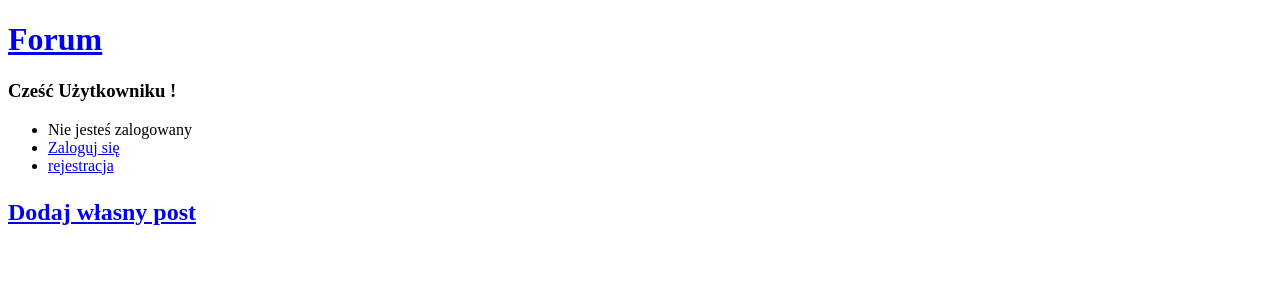
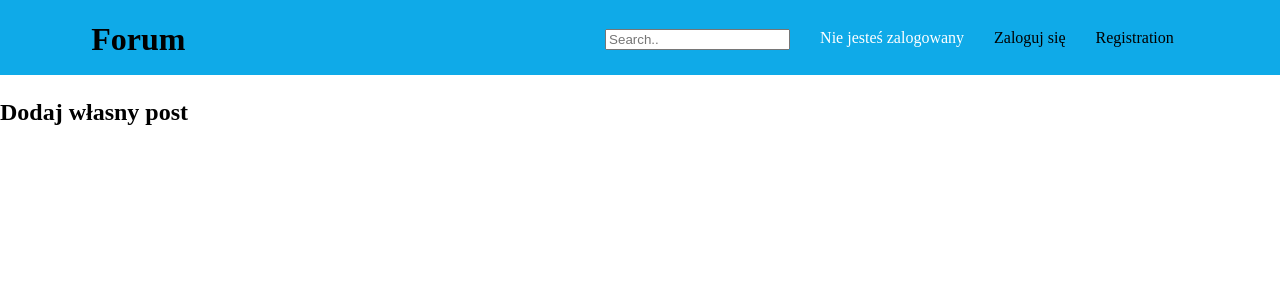
Before and after one commit to maniakiemby/Forum, a Django app: page / in a window 1280 px wide. Shown: the top 300 px of the page. Run offline with Django 3.2, Linux system fonts and the light colour scheme; data that the repository does not hold is empty.

Commit message:
some css added + made 1 stati folder for full project + logged in after registration

```diff
--- a/forum_proj/forum_proj/settings.py
+++ b/forum_proj/forum_proj/settings.py
@@ -121,6 +121,11 @@ USE_TZ = True
 
 STATIC_URL = '/static/'
 
+STATICFILES_DIRS = [
+    os.path.join(BASE_DIR, "static"),
+    'path_to_static_directory/static/',
+]
+
 # Redirect to home URL after login (Default redirects to /accounts/profile/)
 LOGIN_REDIRECT_URL = '/'
 
--- /dev/null
+++ b/forum_proj/static/base_style.css
@@ -0,0 +1,38 @@
+body {
+    margin: 0;
+    padding: 0;
+}
+header {
+    background-color: #0FAAE8;
+    height: 75px;
+}
+
+a {
+    text-decoration: none;
+    color: black;
+}
+
+.header-container {
+    display: flex;
+    align-items: center;
+    justify-content: space-around;
+}
+
+.header-context {
+    display: flex;
+    align-items: center;
+}
+
+ul {
+    display: flex;
+    justify-content: center;
+}
+
+li {
+    display: flex;
+    margin: 0 15px;
+    color: white;
+}
+/* .content {
+    display: flex;
+} */
--- a/forum_proj/user_panel/static/user_panel/registration_style.css
+++ b/forum_proj/static/user_panel/css/registration_style.css
@@ -41,6 +41,7 @@ form {
 }
 
 li {
+    color: red;
     position: relative;
     display: block;
     text-align: left;
--- a/forum_proj/templates/base.html
+++ b/forum_proj/templates/base.html
@@ -3,16 +3,18 @@
 <head>
     <meta charset="UTF-8">
     <title>Strona domowa</title>
+    {% load static %}
+    <link rel="stylesheet" type="text/css" href="{% static 'base_style.css' %}">
 </head>
 <body>
+    <header>
+        <div class="header-container">
+
             <h1><a href='/'>Forum</a></h1>
-    {% if user.is_authenticated %}
-        <h3>Cześć {{user}}!</h3>
-    {% else %}
-        <h3>Cześć Użytkowniku !</h3>
-    {% endif %}
-
+            <div class="header-context"></div>
+                <nav class="header-menu">
                     <ul class = "sidebar-nav">
+                        <li><input type="text" placeholder="Search.."></li>
                         {% if user.is_authenticated %}
                             <li> Użytkownik: {{user.get_username}} </li>
                             <li><a href="{% url 'user_panel:logout' %}? next={{ request.path }}">Wyloguj się</a></li>
@@ -20,13 +22,17 @@
                             <li>Nie jesteś zalogowany</li>
                             <li><a href="{% url 'user_panel:login' %}? next={{ request.path }}">Zaloguj się</a></li>
                         {% endif %}
-        <li> <a href="{% url 'user_panel:create-user' %}">rejestracja</a></li>
+                        <li> <a href="{% url 'user_panel:create-user' %}">Registration</a></li>
                     </ul>
-
+                </nav>
+            </div>
+        </div>
+    </header>
+    <div class="content">
         <h2><p><a href="{% url 'post:post-create' %}">Dodaj własny post</a></p></h2>
         {% block content %}
 
         {% endblock %}
-
+    </div>
 </body>
 </html>
--- a/forum_proj/templates/registration/registration.html
+++ b/forum_proj/templates/registration/registration.html
@@ -6,7 +6,7 @@
     <meta name="viewport" content="width=device-width, initial-scale=1.0">
     <title>Registration</title>
     {% load static %}
-    <link rel="stylesheet" type="text/css" href="{% static 'user_panel/registration_style.css' %}">
+    <link rel="stylesheet" type="text/css" href="{% static 'user_panel/css/registration_style.css' %}">
 
 </head>
 <body>
@@ -42,5 +42,5 @@
     </form>
     </div>
 </body>
-<script src="{% static 'user_panel/registration.js' %}"></script>
+<script src="{% static 'user_panel/js/registration.js' %}"></script>
 </html>
--- a/forum_proj/user_panel/views.py
+++ b/forum_proj/user_panel/views.py
@@ -1,4 +1,5 @@
 from django.shortcuts import render
+from django.contrib.auth import authenticate, login
 from django.contrib.auth.mixins import LoginRequiredMixin
 from django.views.generic import (
     FormView,
@@ -15,4 +16,8 @@ class CreateUserView(FormView):
 
     def form_valid(self, form):
         form.save()
+        username = form.cleaned_data['username']
+        password = form.cleaned_data['password1']
+        user = authenticate(username=username, password=password)
+        login(self.request, user)
         return super(CreateUserView, self).form_valid(form)
```
Also changed, not shown: forum_proj/post/migrations/0001_initial.py (added), forum_proj/static/user_panel/js/registration.js (line endings or trailing spaces). Lines whose indentation alone changed are shown as unchanged.
